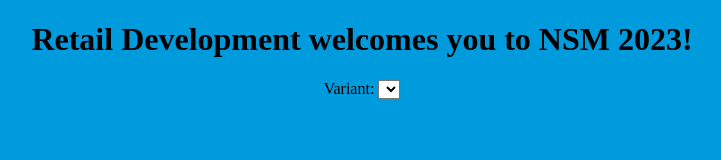
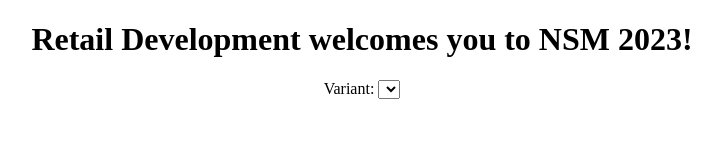
Before and after one commit to veronica97williams/NSM_AR, a plain HTML site: page index.html in a window 1280 px wide. Shown: the whole page, without its empty margins (278-999 px from the left). Drawn offline with Linux system fonts and the light colour scheme; some packages are replaced by stand-ins of ours; a script that the page names is missing; a web font is replaced by a local one.

Commit message:
Update index.html

```diff
--- a/index.html
+++ b/index.html
@@ -11,7 +11,7 @@
   	  height: 600px;
 	  }
   body{
-      background-color: rgb(0,155,221);
+
      font-family: 'Amaranth', font-size: 22px;
     text-align: center;
 	 }
```
